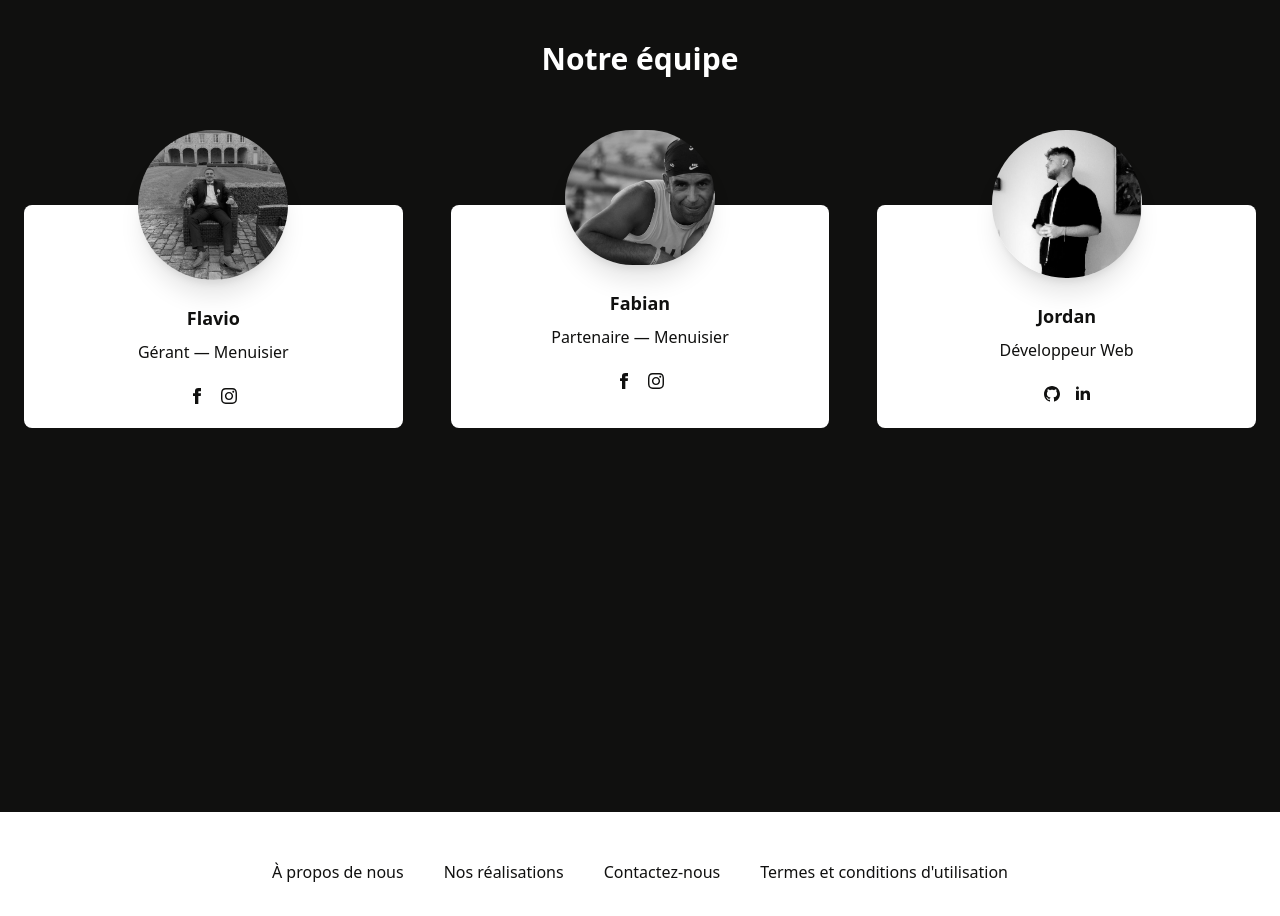
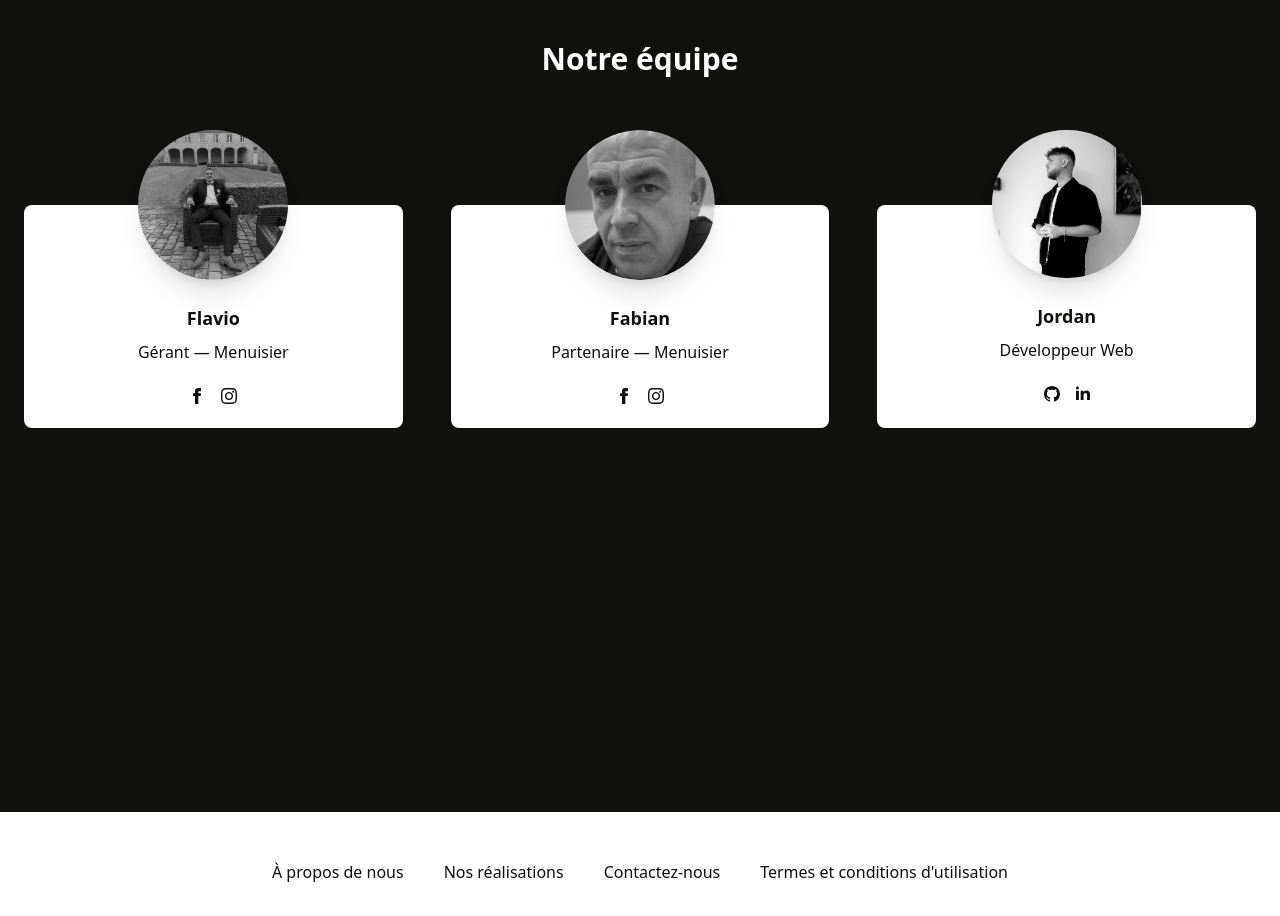
Before and after one commit to Reptilz/Menuiserie-Gibilaro, a Nuxt app: page /a-propos in a window 1280 px wide. Shown: the part 1140-2056 px from the top of the page. Built offline with nearby package versions, Linux system fonts and the light colour scheme.

Commit message:
update: image for fabian

```diff
--- a/pages/a-propos/index.vue
+++ b/pages/a-propos/index.vue
@@ -120,7 +120,7 @@
                         <div class="block h-full rounded-lg bg-white">
                             <div class="flex justify-center">
                                 <div class="flex justify-center -mt-[75px]">
-                                    <img src="~/assets/img/team/fabian.jpg"
+                                    <img src="~/assets/img/team/fabian.png"
                                         class="mx-auto rounded-full shadow-xl dark:shadow-black/20 w-[150px]"
                                         alt="Fabian Pellens" />
                                 </div>
```
Also changed, not shown: assets/img/team/fabian.jpg (deleted), assets/img/team/fabian.png (added).
